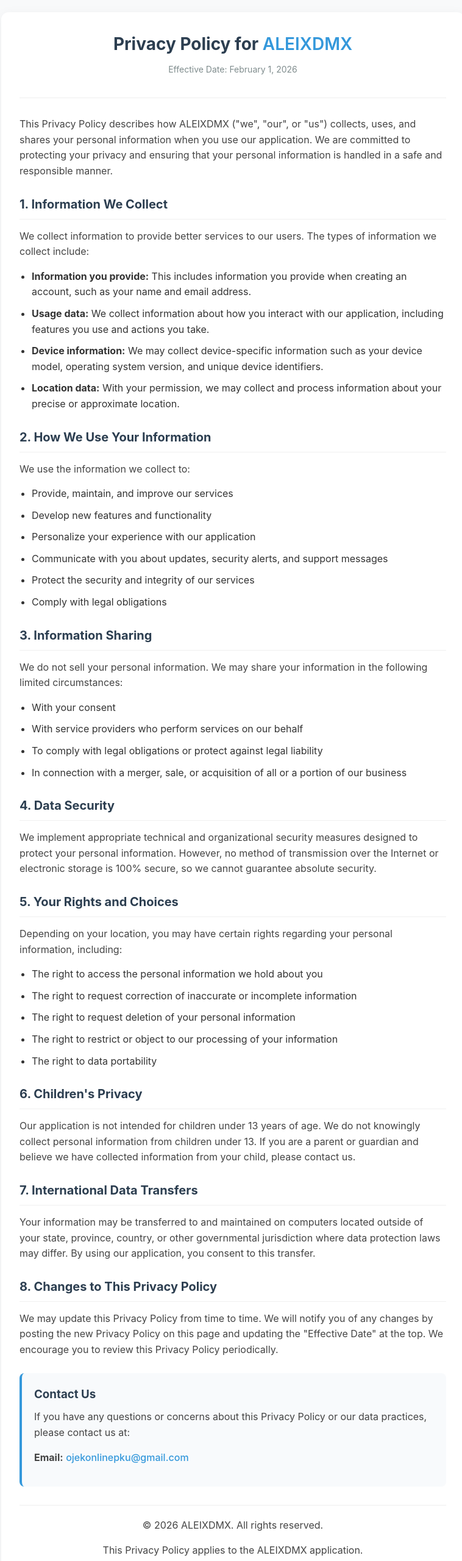
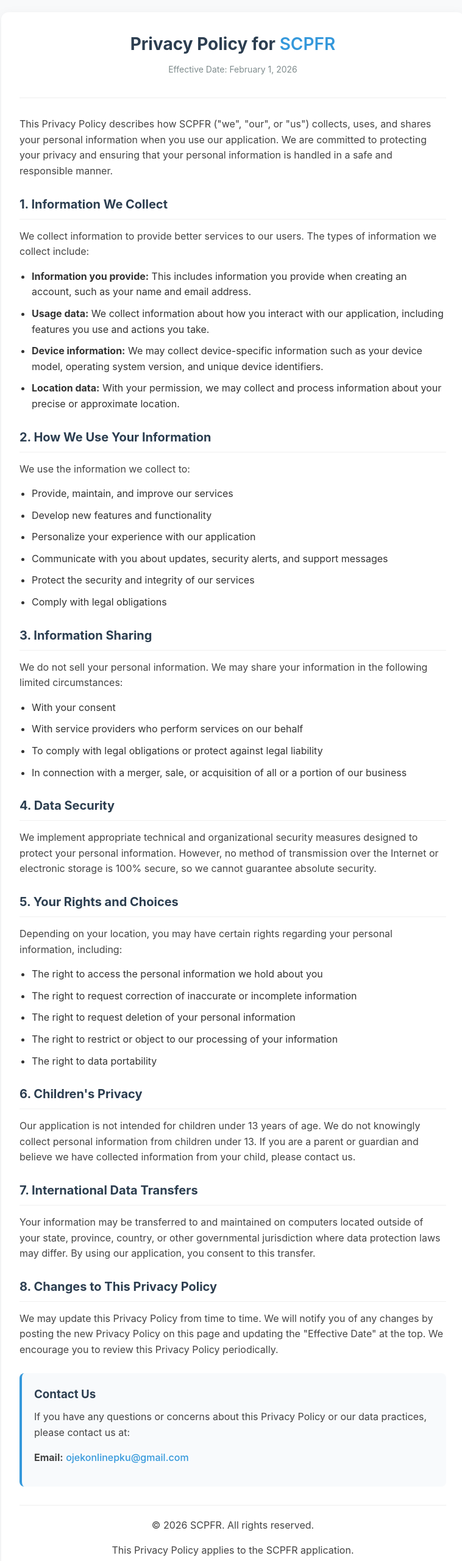
Before and after one commit to zxjota/SCPFR-WEB, a plain HTML site: page index.html in a window 1280 px wide. Shown: the top 2560 px of the page at 61% size, without its empty margins (258-1016 px from the left). Drawn offline with Linux system fonts and the light colour scheme.

Commit message:
Update index.html

```diff
--- a/index.html
+++ b/index.html
@@ -3,7 +3,7 @@
 <head>
     <meta charset="UTF-8">
     <meta name="viewport" content="width=device-width, initial-scale=1.0, maximum-scale=1.0, user-scalable=no">
-    <title>Privacy Policy - ALEIXDMX</title>
+    <title>Privacy Policy - SCPFR</title>
     <style>
         * {
             margin: 0;
@@ -124,7 +124,6 @@
             background-color: #2980b9;
         }
 
-        /* Mobile-specific styles */
         @media (max-width: 768px) {
             body {
                 padding: 15px;
@@ -165,12 +164,12 @@
 <body>
     <div class="container">
         <header>
-            <h1>Privacy Policy for <span class="app-name">ALEIXDMX</span></h1>
+            <h1>Privacy Policy for <span class="app-name">SCPFR</span></h1>
             <p class="date">Effective Date: February 1, 2026</p>
         </header>
 
         <section>
-            <p>This Privacy Policy describes how ALEIXDMX ("we", "our", or "us") collects, uses, and shares your personal information when you use our application. We are committed to protecting your privacy and ensuring that your personal information is handled in a safe and responsible manner.</p>
+            <p>This Privacy Policy describes how SCPFR ("we", "our", or "us") collects, uses, and shares your personal information when you use our application. We are committed to protecting your privacy and ensuring that your personal information is handled in a safe and responsible manner.</p>
 
             <h2>1. Information We Collect</h2>
             <p>We collect information to provide better services to our users. The types of information we collect include:</p>
@@ -231,29 +230,25 @@
         </section>
 
         <div class="footer">
-            <p>&copy; 2026 ALEIXDMX. All rights reserved.</p>
-            <p>This Privacy Policy applies to the ALEIXDMX application.</p>
+            <p>&copy; 2026 SCPFR. All rights reserved.</p>
+            <p>This Privacy Policy applies to the SCPFR application.</p>
             <a href="javascript:history.back()" class="back-button">Back to App</a>
         </div>
     </div>
 
     <script>
-        // Simple script for back button functionality
         document.addEventListener('DOMContentLoaded', function() {
-            // Add click event for the back button
             const backButton = document.querySelector('.back-button');
             if (backButton) {
                 backButton.addEventListener('click', function() {
                     if (document.referrer && document.referrer.indexOf(window.location.host) !== -1) {
                         window.history.back();
                     } else {
-                        // If coming from outside, redirect to a sensible place
-                        window.location.href = 'https://example.com'; // Replace with your app's URL
+                        window.location.href = 'https://example.com';
                     }
                 });
             }
 
-            // Update the year automatically
             const yearElement = document.querySelector('.footer p');
             if (yearElement && yearElement.textContent.includes('2026')) {
                 const currentYear = new Date().getFullYear();
```
